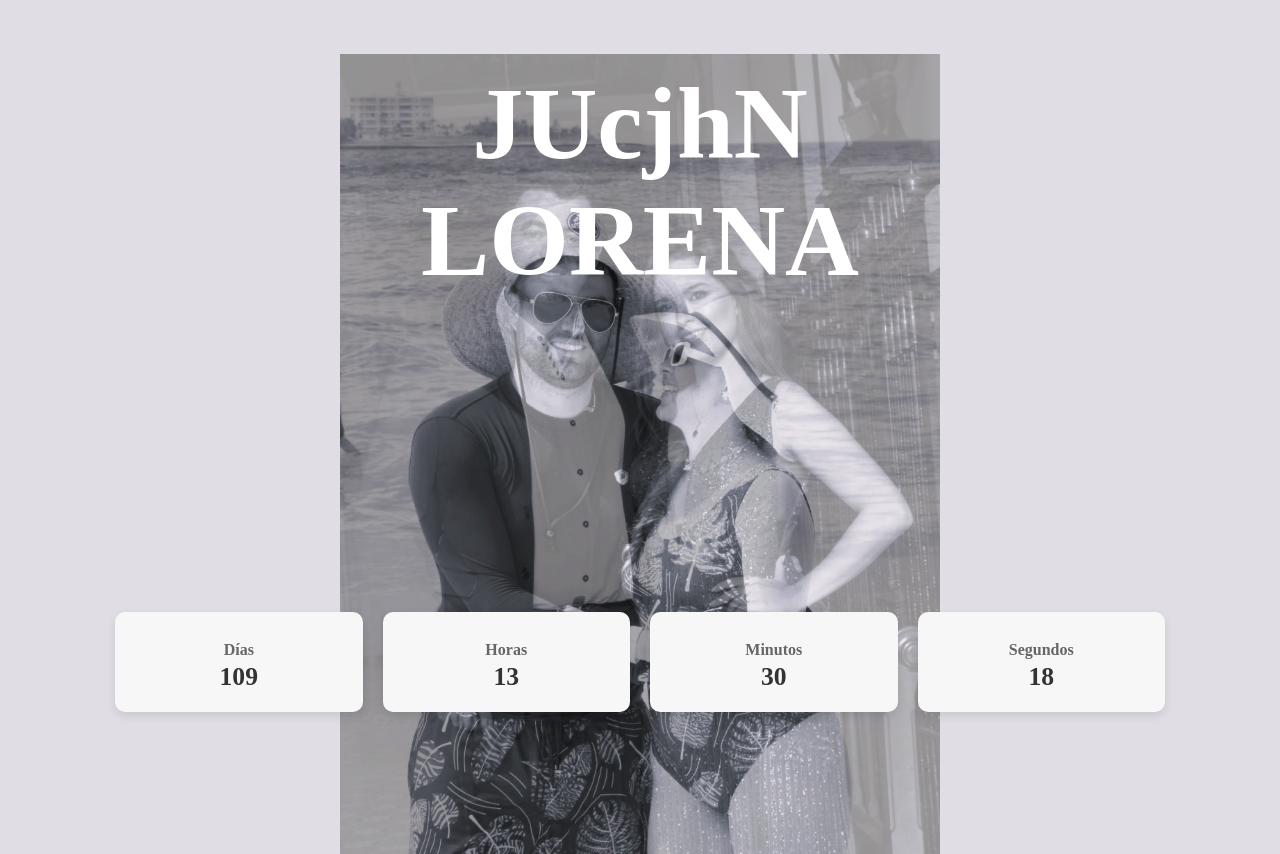
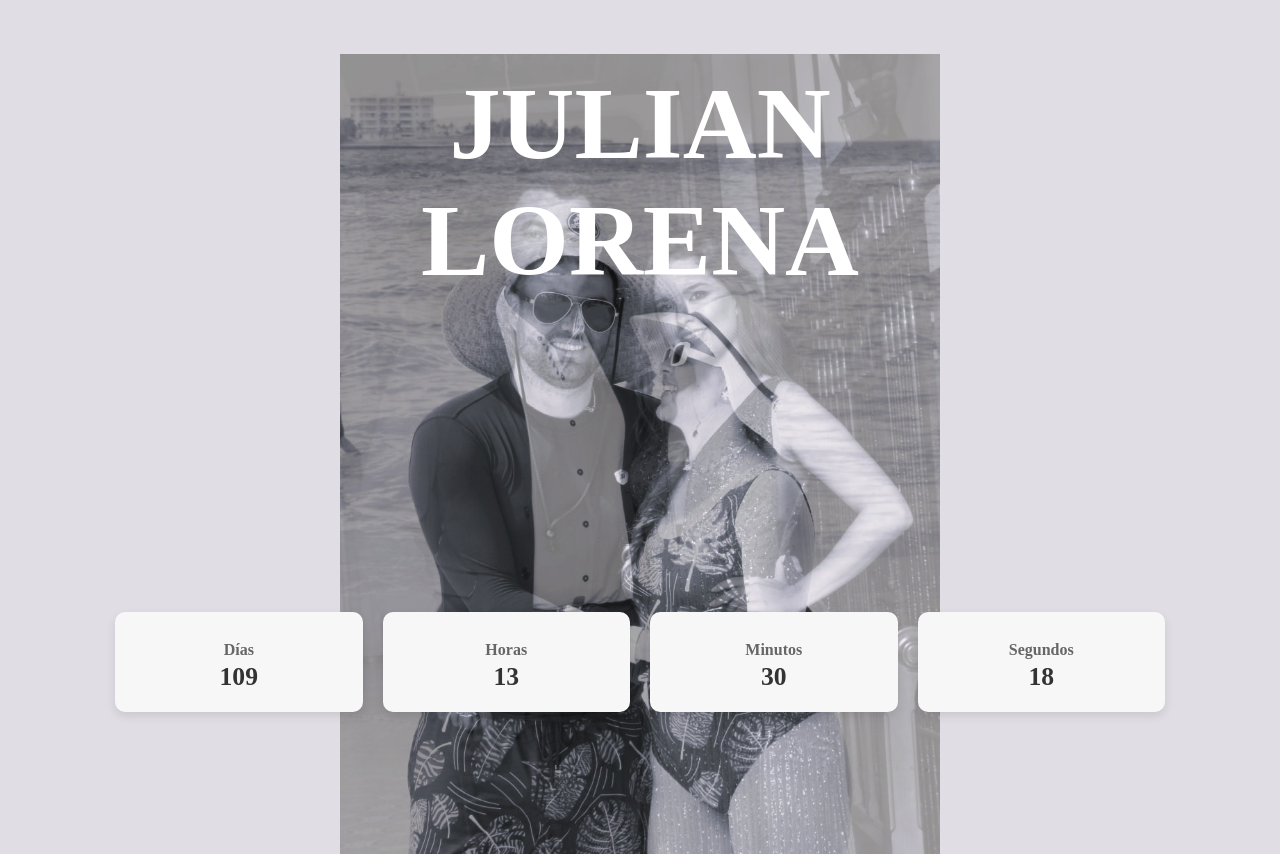
Before and after one commit to Mariand22/JULIAN-LORENA, a plain HTML site: page index.html in a window 1280 px wide. Shown: the top 854 px of the page. Drawn offline with Linux system fonts and the light colour scheme; a web font is replaced by a local one.

Commit message:
Update index.html

```diff
--- a/index.html
+++ b/index.html
@@ -307,7 +307,7 @@
         <img src="foto4.jpeg" alt="Imagen 2" class="second-image">
 
         <!-- Letrero sobre las imágenes -->
-        <div class="overlay-text">JUcjhN LORENA</div>
+        <div class="overlay-text">JULIAN LORENA</div>
 
     </div>
     <audio id="background-music" autoplay loop>
```
